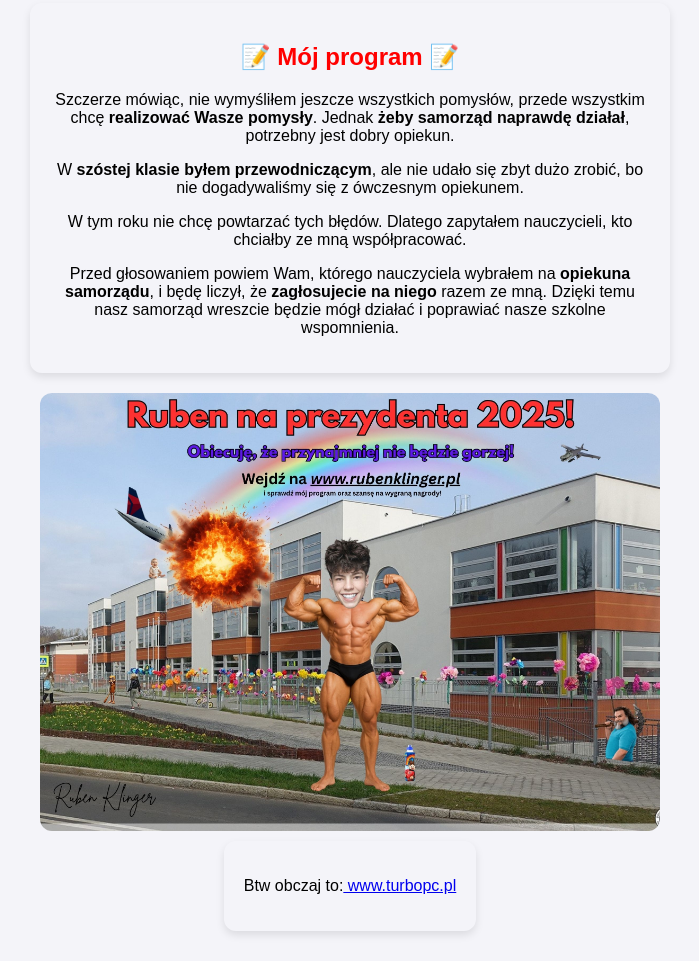
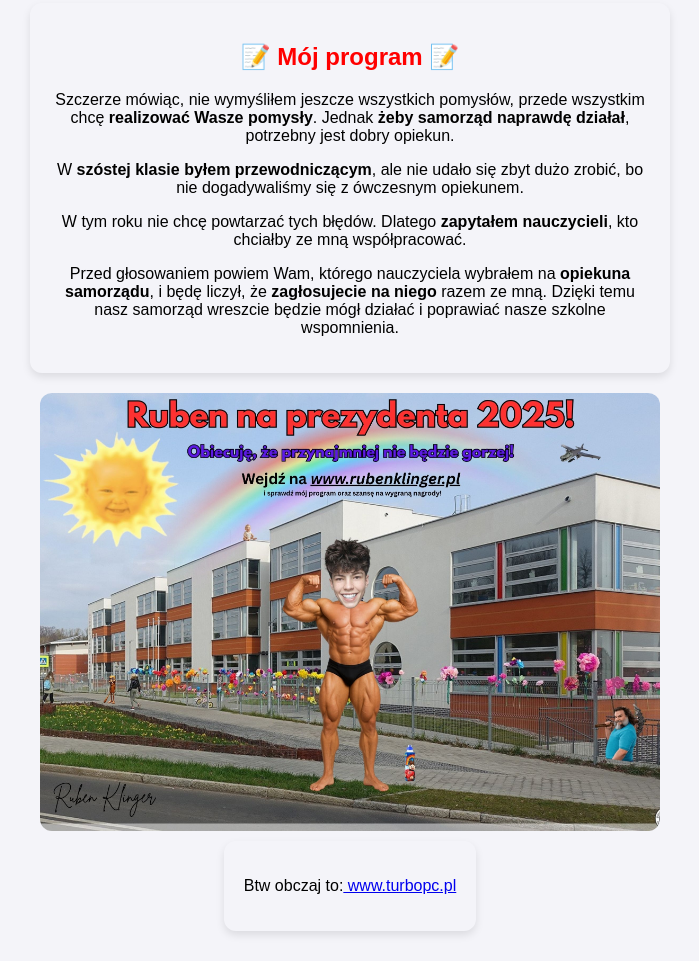
Before and after one commit to rubenklinger51-spec/rubenklinger.pl, a plain HTML site: page zrodlo.html in a window 1280 px wide. Shown: the part 622-1583 px from the top of the page, without its empty margins (290-989 px from the left). Drawn offline with Linux system fonts and the light colour scheme.

Commit message:
Update zrodlo.html

```diff
--- a/zrodlo.html
+++ b/zrodlo.html
@@ -74,11 +74,11 @@
 
 	  <p>Szczerze mówiąc, nie wymyśliłem jeszcze wszystkich pomysłów, przede wszystkim chcę <b>realizować Wasze pomysły</b>. Jednak <b>żeby samorząd naprawdę działał</b>, potrzebny jest dobry opiekun.</p>
 	  <p>W <b>szóstej klasie byłem przewodniczącym</b>, ale nie udało się zbyt dużo zrobić, bo nie dogadywaliśmy się z ówczesnym opiekunem.</p>
-	  <p>W tym roku nie chcę powtarzać tych błędów. Dlatego zapytałem nauczycieli, kto chciałby ze mną współpracować.</p>
+	  <p>W tym roku nie chcę powtarzać tych błędów. Dlatego <b>zapytałem nauczycieli</b>, kto chciałby ze mną współpracować.</p>
 	  <p>Przed głosowaniem powiem Wam, którego nauczyciela wybrałem na <b>opiekuna samorządu</b>, i będę liczył, że <b>zagłosujecie na niego</b> razem ze mną. Dzięki temu nasz samorząd wreszcie będzie mógł działać i poprawiać nasze szkolne wspomnienia.</p>
 	</div>
 
-  <img src="plakat.jpg" alt="Moje zdjęcie">
+  <img src="rubenplakat.jpg" alt="Moje zdjęcie">
 
 	<div class="box">
 		<p>Btw obczaj to:<a href="https://turbopc.pl"> www.turbopc.pl </a> </p>
```
